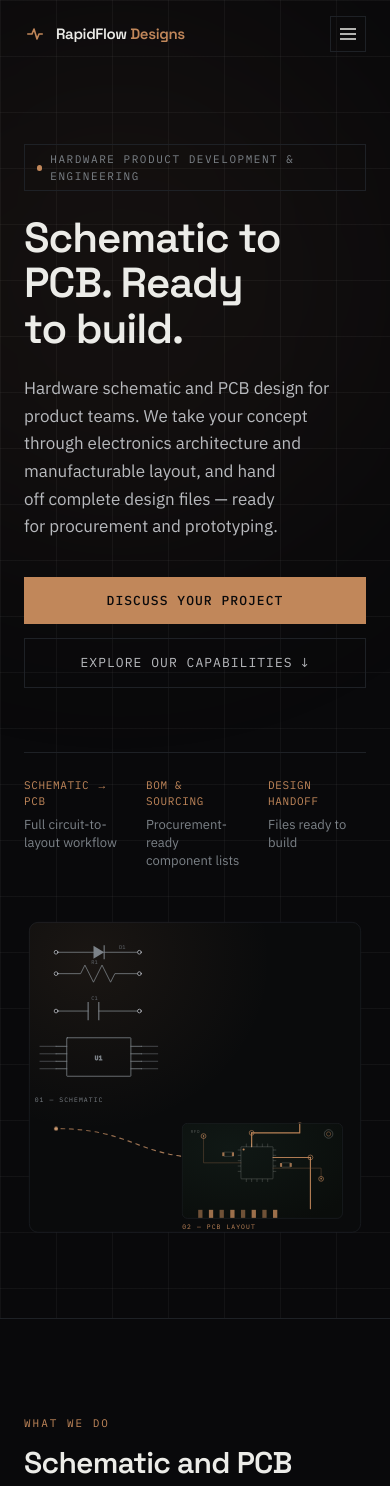
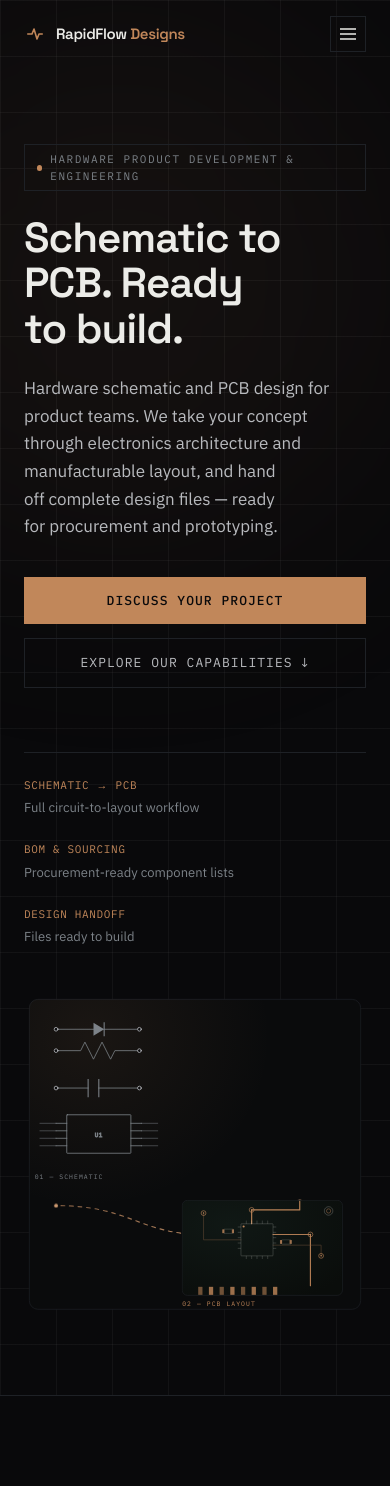
Before and after one commit to yashsagar1131-lab/rapidflowdesigns, a Next.js app: page / in a window 390 px wide. Shown: the top 1486 px of the page. Built offline with nearby package versions, Linux system fonts and the light colour scheme.

Commit message:
Fix mobile: hero stats row was stuck at 3 columns, hide illegible fine SVG text on small screens

```diff
--- a/app/globals.css
+++ b/app/globals.css
@@ -69,3 +69,12 @@ select:focus-visible {
     linear-gradient(to bottom, var(--grid-line) 1px, transparent 1px);
   background-size: 56px 56px;
 }
+
+/* Hero circuit diagram: fine reference-designator/silkscreen text renders
+   below legible size once the SVG is scaled down to phone width, so hide
+   it there rather than let it render as illegible clutter. */
+@media (max-width: 480px) {
+  .hero-svg-fine-detail {
+    display: none;
+  }
+}
--- a/components/CircuitFlow.tsx
+++ b/components/CircuitFlow.tsx
@@ -62,7 +62,7 @@ export default function CircuitFlow() {
       </g>
 
       {/* reference designators */}
-      <g fontFamily="var(--font-mono)" fontSize="10" fill="#63686E">
+      <g className="hero-svg-fine-detail" fontFamily="var(--font-mono)" fontSize="10" fill="#63686E">
         <text x="178" y="60">D1</text>
         <text x="126" y="88">R1</text>
         <text x="126" y="156">C1</text>
@@ -152,7 +152,7 @@ export default function CircuitFlow() {
         <rect key={i} x={326 + i * 20} y="548" width="8" height="15" fill="#C1875A" opacity={0.55 + (i % 2) * 0.25} />
       ))}
 
-      <text x="312" y="404" fontFamily="var(--font-mono)" fontSize="8" fill="#ECECE8" opacity="0.3" letterSpacing="1">
+      <text className="hero-svg-fine-detail" x="312" y="404" fontFamily="var(--font-mono)" fontSize="8" fill="#ECECE8" opacity="0.3" letterSpacing="1">
         RFD
       </text>
 
--- a/components/Hero.tsx
+++ b/components/Hero.tsx
@@ -40,7 +40,7 @@ export default function Hero() {
             </a>
           </div>
 
-          <dl className="mt-16 grid max-w-[440px] grid-cols-3 gap-6 border-t border-ink-line pt-6">
+          <dl className="mt-16 grid max-w-[440px] grid-cols-1 gap-6 border-t border-ink-line pt-6 sm:grid-cols-3">
             {[
               ["Schematic → PCB", "Full circuit-to-layout workflow"],
               ["BOM & Sourcing", "Procurement-ready component lists"],
```
